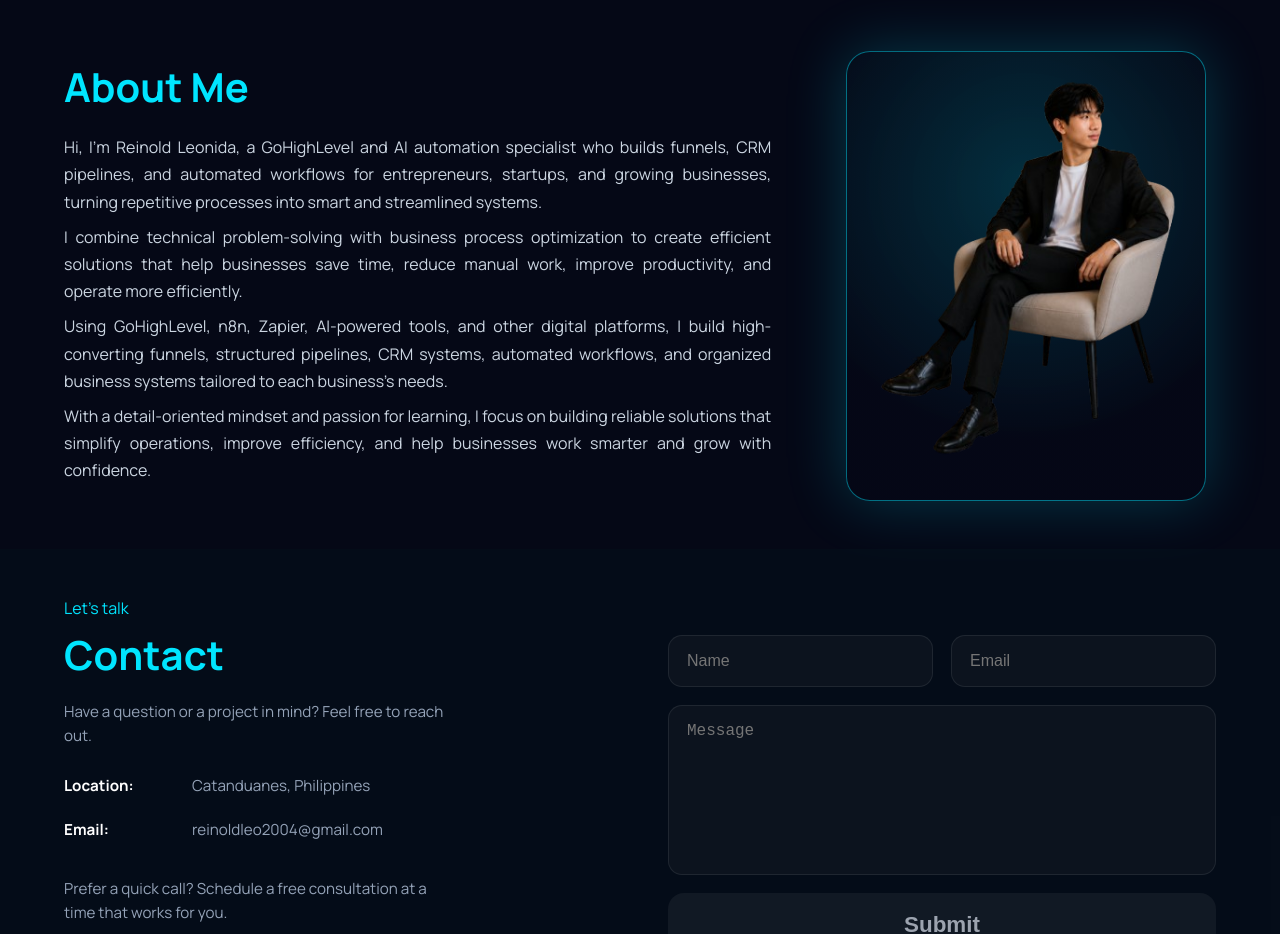
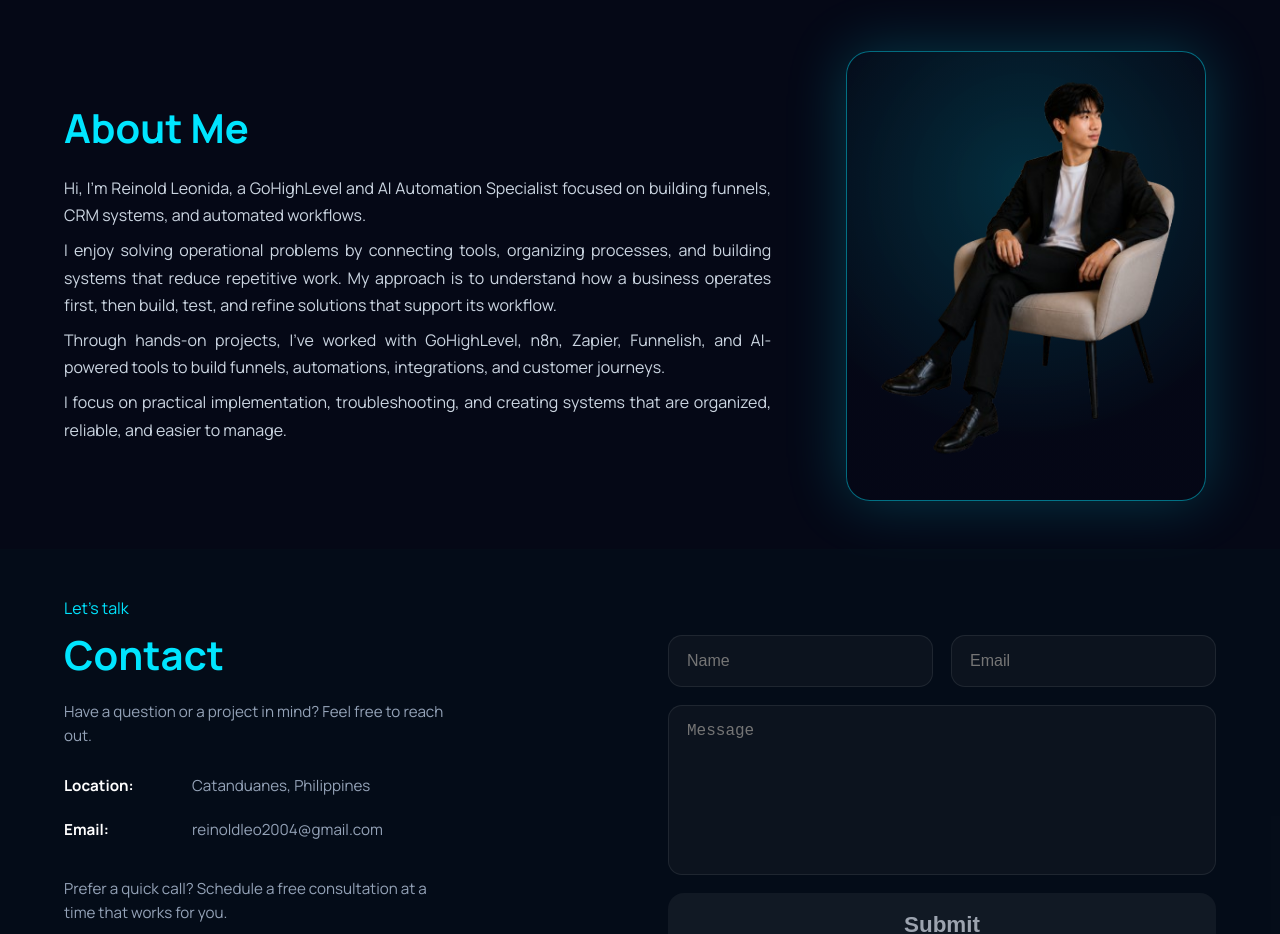
Before and after one commit to Rein2004/portfolio-website, a plain HTML site: page index.html in a window 1280 px wide. Shown: the part 4280-5214 px from the top of the page. Drawn offline with Linux system fonts and the light colour scheme.

Commit message:
updtae the about me

```diff
--- a/index.html
+++ b/index.html
@@ -963,30 +963,26 @@
         <h2>About Me</h2>
 
         <p>
-             Hi, I’m Reinold Leonida, a GoHighLevel and AI automation specialist
-             who builds funnels, CRM pipelines, and automated workflows for
-             entrepreneurs, startups, and growing businesses, turning repetitive
-             processes into smart and streamlined systems.
+            Hi, I’m Reinold Leonida, a GoHighLevel and AI Automation Specialist
+            focused on building funnels, CRM systems, and automated workflows.
         </p>
 
         <p>
-            I combine technical problem-solving with business process optimization to
-            create efficient solutions that help businesses save time, reduce
-            manual work, improve productivity, and operate more efficiently.
+            I enjoy solving operational problems by connecting tools, organizing
+            processes, and building systems that reduce repetitive work. My
+            approach is to understand how a business operates first, then build,
+            test, and refine solutions that support its workflow.
         </p>
 
         <p>
-            Using GoHighLevel, n8n, Zapier, AI-powered tools, and other digital platforms,
-            I build high-converting funnels, structured pipelines, CRM systems,
-            automated workflows, and organized business systems tailored to each
-            business’s needs.
-
+            Through hands-on projects, I’ve worked with GoHighLevel, n8n, Zapier,
+            Funnelish, and AI-powered tools to build funnels, automations,
+            integrations, and customer journeys.
         </p>
 
         <p>
-            With a detail-oriented mindset and passion for learning, I focus on
-            building reliable solutions that simplify operations, improve
-            efficiency, and help businesses work smarter and grow with confidence.
+            I focus on practical implementation, troubleshooting, and creating
+            systems that are organized, reliable, and easier to manage.
         </p>
 
     </div>
```
